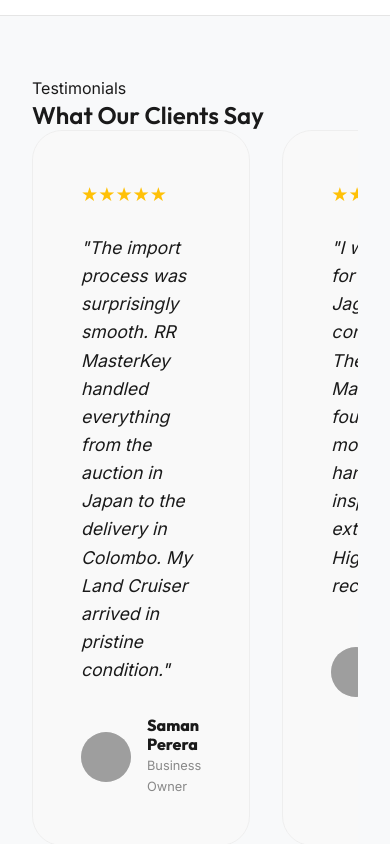
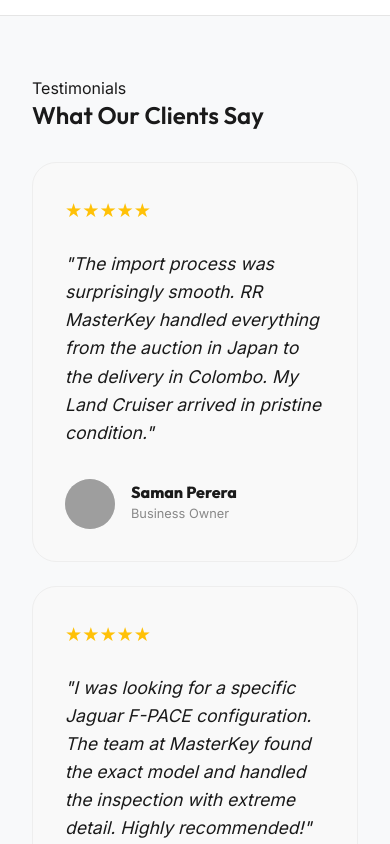
Before and after one commit to AMGRPrabhatha/RR-Master-Key, a React (Vite) app: page / in a window 390 px wide. Shown: the part 5020-5864 px from the top of the page. Built offline with nearby package versions, Linux system fonts and the light colour scheme; grey boxes are pictures that could not be loaded.

Commit message:
Fixed mobile responsiveness for Home page Testimonials section

```diff
--- a/src/components/Extras.css
+++ b/src/components/Extras.css
@@ -69,26 +69,29 @@
 }
 
 .testimonial-cards {
-  display: flex;
-  gap: var(--spacing-lg);
-  overflow-x: auto;
-  padding-bottom: 2rem;
-  scroll-snap-type: x mandatory;
-}
-
-.testimonial-cards::-webkit-scrollbar {
   display: grid;
   grid-template-columns: repeat(auto-fit, minmax(300px, 1fr));
   gap: 2rem;
-  margin-top: 4rem;
+  margin-top: 2rem;
 }
 
 .testimonial-card {
-  padding: 3rem;
+  padding: 2.5rem;
   background: #f9f9f9;
-  border-radius: 30px;
+  border-radius: 24px;
   border: 1px solid #eee;
   transition: all 0.3s;
+}
+
+@media (max-width: 768px) {
+  .testimonial-cards {
+    grid-template-columns: 1fr;
+    gap: 1.5rem;
+  }
+
+  .testimonial-card {
+    padding: 2rem;
+  }
 }
 
 .testimonial-card:hover {
```
